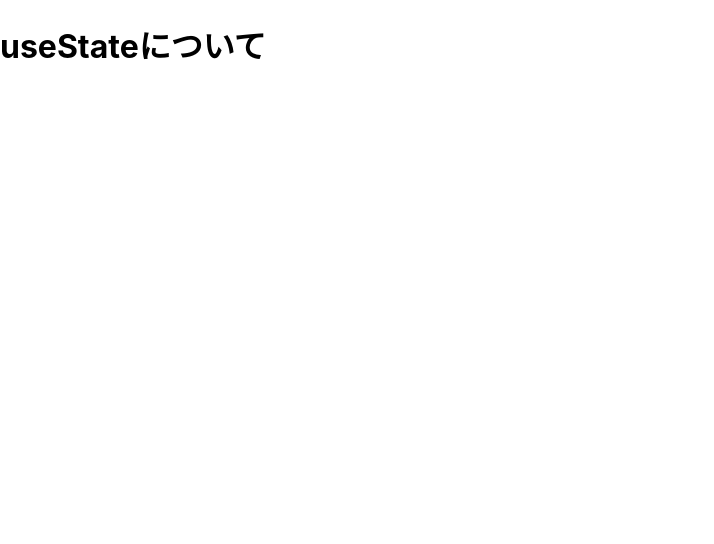
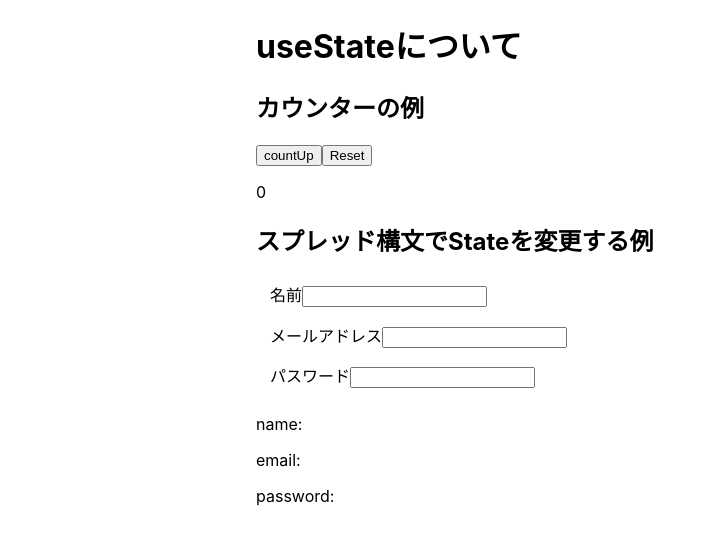
Before and after one commit to Yota-K/react-study, a React (Create React App) app: page /use-state in a window 1280 px wide. Shown: the top 544 px of the page, without its empty margins (0-714 px from the left). Built offline with nearby package versions, Linux system fonts and the light colour scheme.

Commit message:
feat: useStateのサンプルコード実装して。

```diff
--- a/src/Route/useStatePage.tsx
+++ b/src/Route/useStatePage.tsx
@@ -1,10 +1,62 @@
-import React from 'react';
+import React, { useState } from 'react';
+
+type FormData = {
+  name: string;
+  email: string;
+  password: string;
+};
 
 const UseStatePage: React.FC = () => {
+  // カウンターの例
+  const [count, setCount] = useState(0);
+
+  // スプレッド構文でStateを変更する例
+  const [form, setForm] = useState<FormData>({
+    name: '',
+    email: '',
+    password: '',
+  });
+  const {name, email, password } = form;
+
+  const handleChange = (e: React.ChangeEvent<HTMLInputElement>) => {
+    setForm({
+      ...form,
+      [e.target.name]: e.target.value
+    });
+  };
+
   return (
-    <>
+    <div className="container">
       <h1>useStateについて</h1>
-    </>
+      <div>
+        <h2>カウンターの例</h2>
+        <button onClick={() => setCount(count + 1)}>countUp</button>
+        <button onClick={() => setCount(0)}>Reset</button>
+        <p>{count}</p>
+      </div>
+      <div>
+        <h2>スプレッド構文でStateを変更する例</h2>
+        <form>
+          <fieldset>
+            <label htmlFor="name">名前</label>
+            <input id="name" name="name" type="text" onChange={handleChange} />
+          </fieldset>
+          <fieldset>
+            <label htmlFor="email">メールアドレス</label>
+            <input id="email" name="email" type="email" onChange={handleChange} />
+          </fieldset>
+          <fieldset>
+            <label htmlFor="password">パスワード</label>
+            <input id="password" name="password" type="password" onChange={handleChange} />
+          </fieldset>
+        </form>
+        <div>
+          <p>name: {name}</p>
+          <p>email: {email}</p>
+          <p>password: {password}</p>
+        </div>
+      </div>
+    </div>
   );
 };
 
--- a/src/index.css
+++ b/src/index.css
@@ -11,3 +11,13 @@ code {
   font-family: source-code-pro, Menlo, Monaco, Consolas, 'Courier New',
     monospace;
 }
+
+fieldset {
+  border: none;
+}
+
+.container {
+  width: 100%;
+  max-width: 768px;
+  margin: auto;
+}
```
